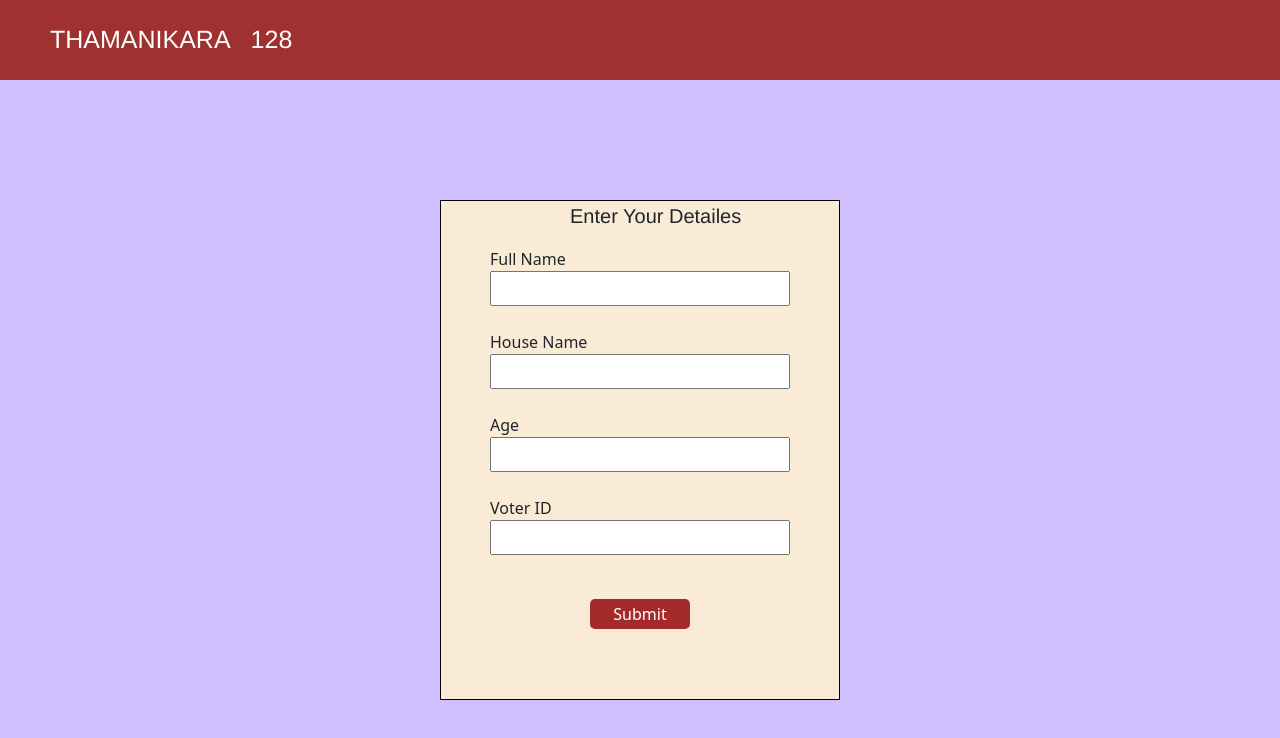
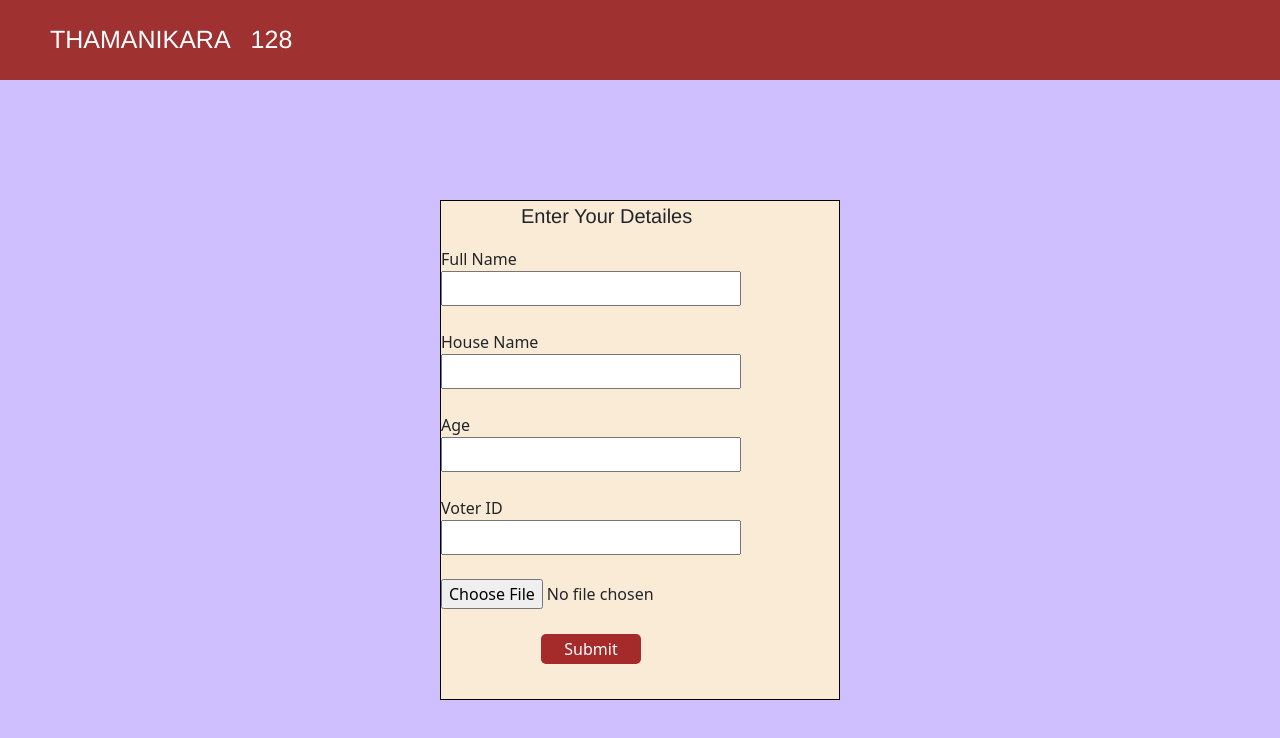
Before and after one commit to sarath1326/voter_frontend_live, a React (Create React App) app: page /newadd in a window 1280 px wide. Shown: the top 738 px of the page. Built offline with nearby package versions, Linux system fonts and the light colour scheme.

Commit message:
add camera access

```diff
--- a/src/components/form/Form.js
+++ b/src/components/form/Form.js
@@ -159,6 +159,8 @@ function Form() {
 
                         /><br /><br/>
 
+                        <input type='file' accept='image/*' capture="environment" />
+
 
 
 
```
